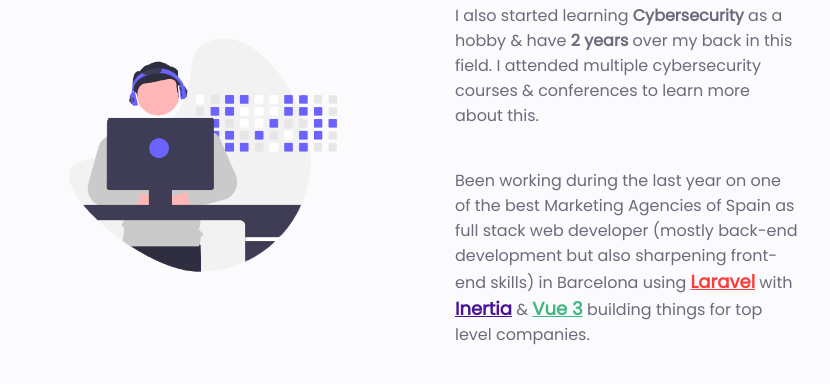
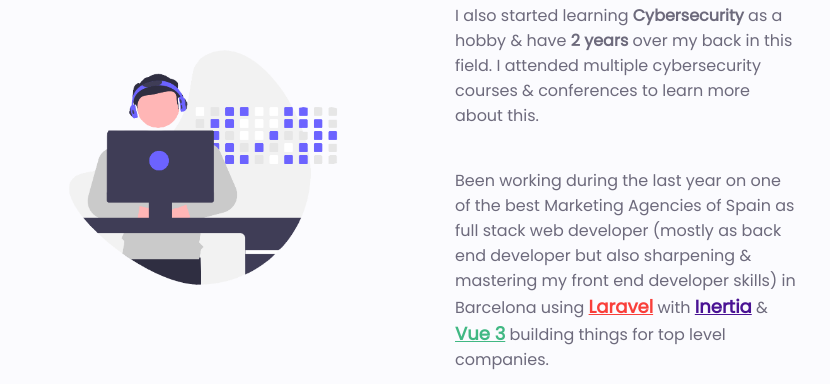
Before and after one commit to ignaaaam/ignacio-portfolio-astro, an Astro site: page / in a window 1280 px wide. Shown: the part 1769-2153 px from the top of the page, without its empty margins (225-1055 px from the left). Built offline with nearby package versions, Linux system fonts and the light colour scheme; Astro itself is replaced by a stand-in of ours.

Commit message:
Text optimized

```diff
--- a/src/components/AboutSection.astro
+++ b/src/components/AboutSection.astro
@@ -13,7 +13,7 @@
                 have <strong>2 years</strong> over my back in this field. I attended multiple cybersecurity
                 courses & conferences to learn more about this.</p>
 
-            <p class="about__description">Been working during the last year on one of the best Marketing Agencies of Spain as full stack web developer (mostly back-end development but also sharpening front-end skills) in Barcelona using <a id="laravel-link" class="home__description__link" href="https://laravel.com/" target="_blank"><b>Laravel</b></a> with <a id="inertia-link" class="home__description__link" href="https://inertiajs.com/" target="_blank"><b>Inertia</b></a> & <a id="vue-link" class="home__description__link" href="https://vuejs.org/" target="_blank"><b>Vue 3</b></a> building things for top level companies. </p>
+            <p class="about__description">Been working during the last year on one of the best Marketing Agencies of Spain as full stack web developer (mostly as back end developer but also sharpening & mastering my front end developer skills) in Barcelona using <a id="laravel-link" class="home__description__link" href="https://laravel.com/" target="_blank"><b>Laravel</b></a> with <a id="inertia-link" class="home__description__link" href="https://inertiajs.com/" target="_blank"><b>Inertia</b></a> & <a id="vue-link" class="home__description__link" href="https://vuejs.org/" target="_blank"><b>Vue 3</b></a> building things for top level companies. </p>
 
             <div class="about__info">
                 <div>
```
